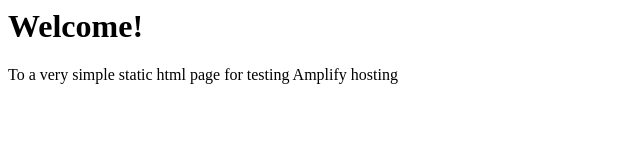
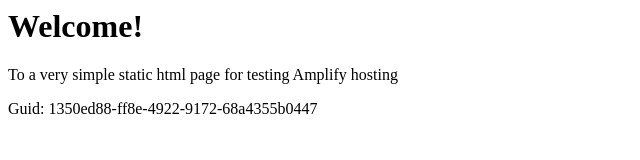
Before and after one commit to aws-aemilia-fra/Github-PR-Commit-Integration-Test-DoNotTouch-GitHubAutoBuildCanaryTest-v1-preprod-eu-central-1, a website: page src/index.html in a window 1280 px wide. Shown: the whole page, without its empty margins (0-640 px from the left). Drawn offline with Linux system fonts and the light colour scheme.

Commit message:
commit from integ tests

```diff
--- a/src/index.html
+++ b/src/index.html
@@ -1,3 +1,5 @@
+
+
 <html lang="en">
 
 <head>
@@ -10,6 +12,6 @@
 <body>
     <h1>Welcome!</h1>
     <p>To a very simple static html page for testing Amplify hosting</p>
-</body>
+    <p>Guid: 1350ed88-ff8e-4922-9172-68a4355b0447</p></body>
 
 </html>
```
